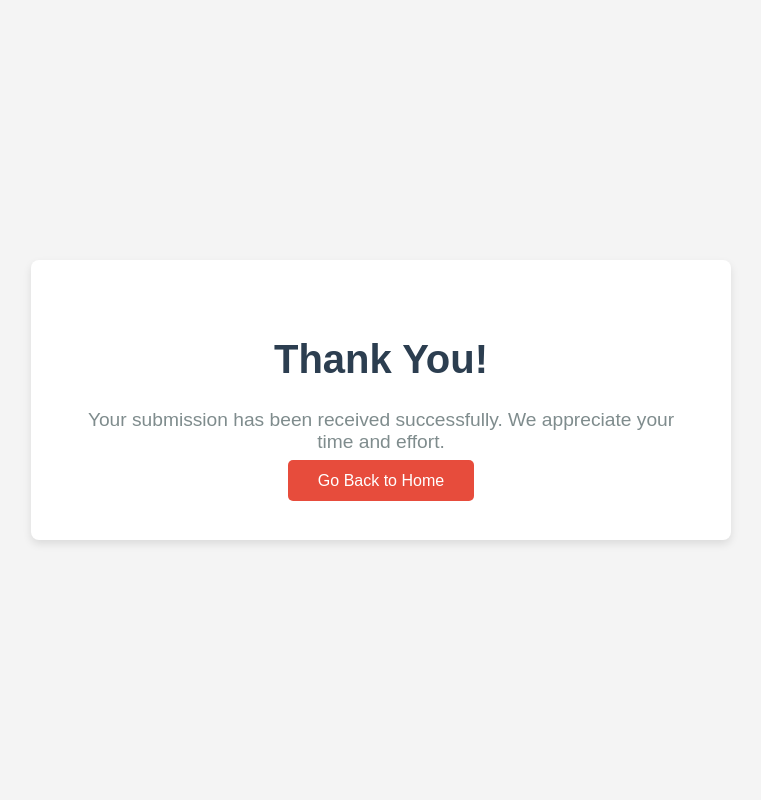
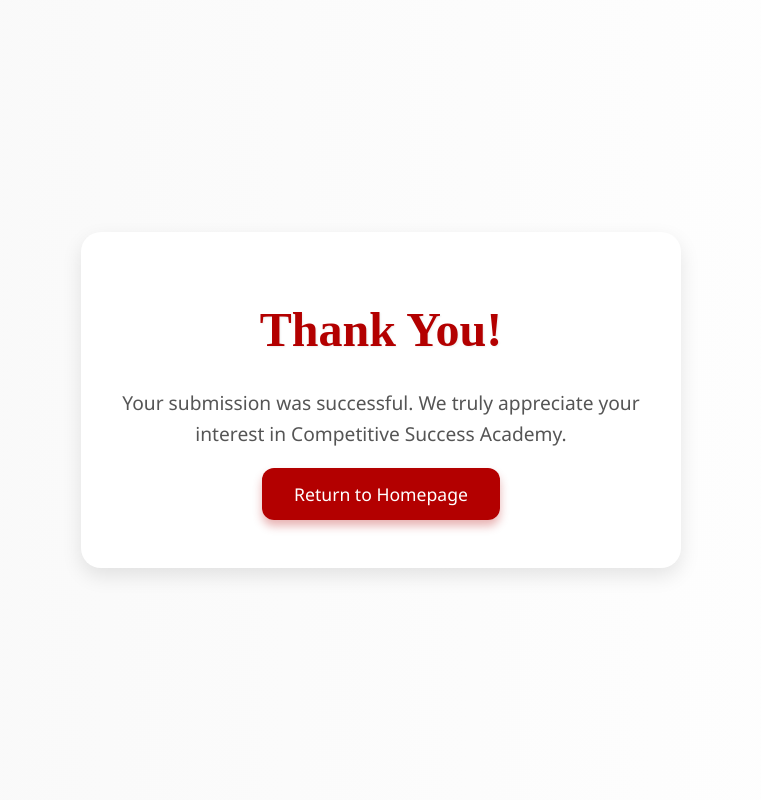
Before and after one commit to russelkh/competitive-success-academy, a Flask app: template templates/thankyou.html in a window 1280 px wide. Shown: the whole page, without its empty margins (259-1020 px from the left). Run offline with Flask 3, Linux system fonts and the light colour scheme; the template is opened without the code that fills it, so the values that code supplies are empty.

Commit message:
Update thankyou.html

```diff
--- a/templates/thankyou.html
+++ b/templates/thankyou.html
@@ -1,59 +1,73 @@
 <!DOCTYPE html>
 <html lang="en">
 <head>
-    <meta charset="UTF-8">
-    <meta name="viewport" content="width=device-width, initial-scale=1.0">
-    <title>Thank You</title>
+  <meta charset="UTF-8" />
+  <meta name="viewport" content="width=device-width, initial-scale=1.0"/>
+  <title>Thank You - Competitive Success Academy</title>
+  <link rel="stylesheet" href="{{ url_for('static', filename='styles.css') }}">
   <style>
     body {
-            font-family: Arial, sans-serif;
-            background-color: #f4f4f4;
       margin: 0;
-            padding: 0;
+      font-family: 'Segoe UI', sans-serif;
+      background: linear-gradient(to right, #f8f8f8, #ffffff);
       display: flex;
       justify-content: center;
       align-items: center;
-            height: 100vh;
+      min-height: 100vh;
     }
-        .container {
+
+    .thankyou-box {
+      background: white;
+      padding: 60px 40px;
+      border-radius: 20px;
+      box-shadow: 0 8px 20px rgba(0, 0, 0, 0.1);
       text-align: center;
-            background-color: #fff;
-            padding: 50px;
-            border-radius: 8px;
-            box-shadow: 0 4px 8px rgba(0, 0, 0, 0.1);
       max-width: 600px;
-            width: 100%;
+      animation: fadeIn 1.2s ease-in-out;
     }
-        h1 {
-            font-size: 2.5rem;
-            color: #2c3e50;
+
+    .thankyou-box h1 {
+      color: #b30000;
+      font-size: 3rem;
+      margin-bottom: 20px;
+      text-shadow: 1px 1px 2px #eee;
     }
-        p {
+
+    .thankyou-box p {
+      color: #555;
       font-size: 1.2rem;
-            color: #7f8c8d;
+      margin-bottom: 30px;
     }
-        .button {
-            margin-top: 20px;
-            padding: 12px 30px;
-            background-color: #e74c3c;
+
+    .cta-button {
+      background: #b30000;
       color: #fff;
-            border: none;
-            border-radius: 5px;
+      padding: 14px 32px;
+      font-size: 1.1rem;
       text-decoration: none;
-            font-size: 1rem;
-            transition: background-color 0.3s ease;
+      border-radius: 12px;
+      box-shadow: 0 6px 10px rgba(179, 0, 0, 0.3);
+      transition: all 0.3s ease;
     }
-        .button:hover {
-            background-color: #c0392b;
+
+    .cta-button:hover {
+      background: #8c0000;
+      transform: translateY(-3px);
+      box-shadow: 0 10px 15px rgba(140, 0, 0, 0.4);
+    }
+
+    @keyframes fadeIn {
+      0% { opacity: 0; transform: scale(0.9); }
+      100% { opacity: 1; transform: scale(1); }
     }
   </style>
 </head>
 <body>
 
-    <div class="container">
+  <div class="thankyou-box">
     <h1>Thank You!</h1>
-        <p>Your submission has been received successfully. We appreciate your time and effort.</p>
-        <a href="{{ url_for('index') }}" class="button">Go Back to Home</a>
+    <p>Your submission was successful. We truly appreciate your interest in Competitive Success Academy.</p>
+    <a href="{{ url_for('index') }}" class="cta-button">Return to Homepage</a>
   </div>
 
 </body>
```
Lines whose indentation alone changed are shown as unchanged.
